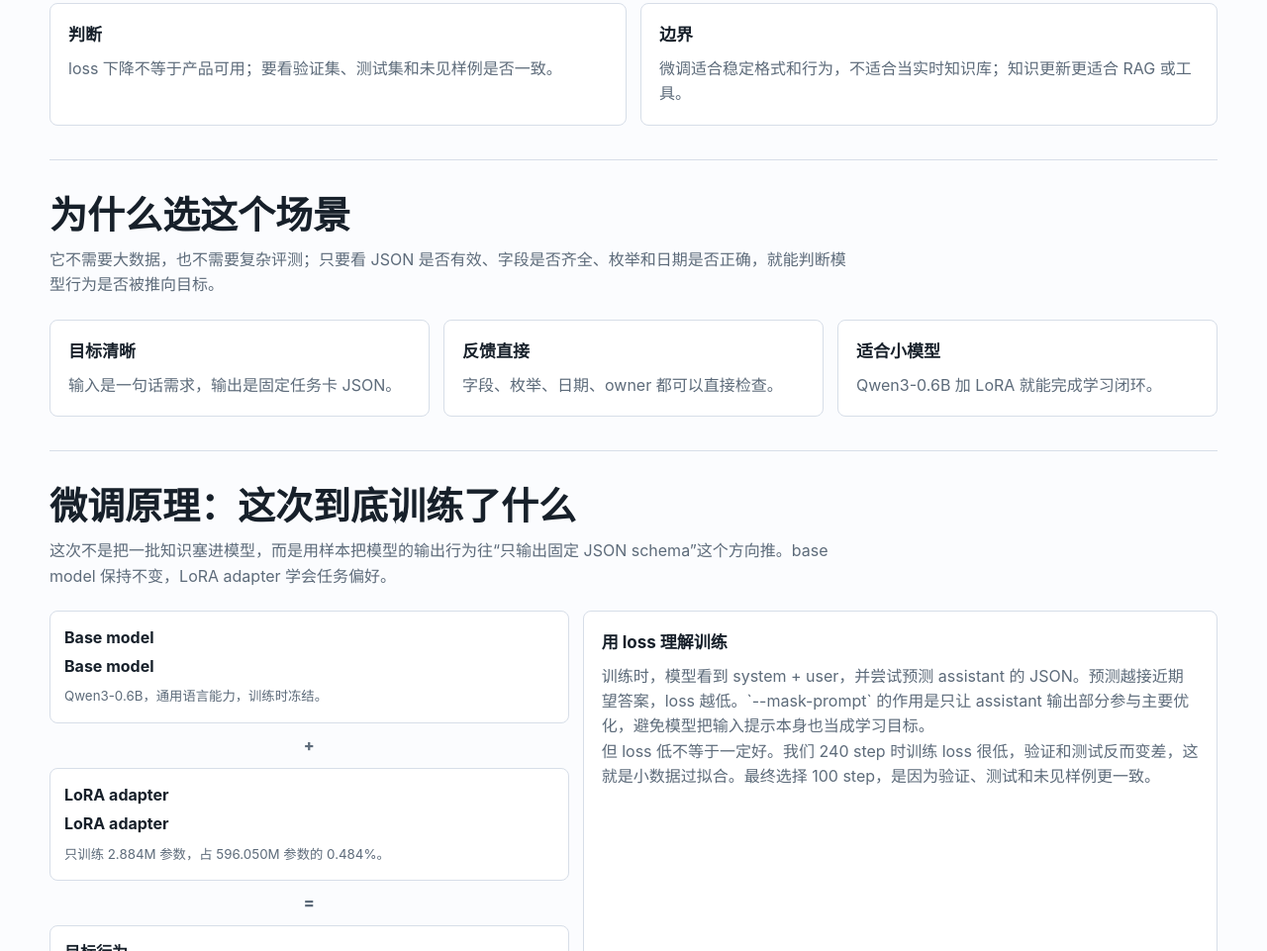
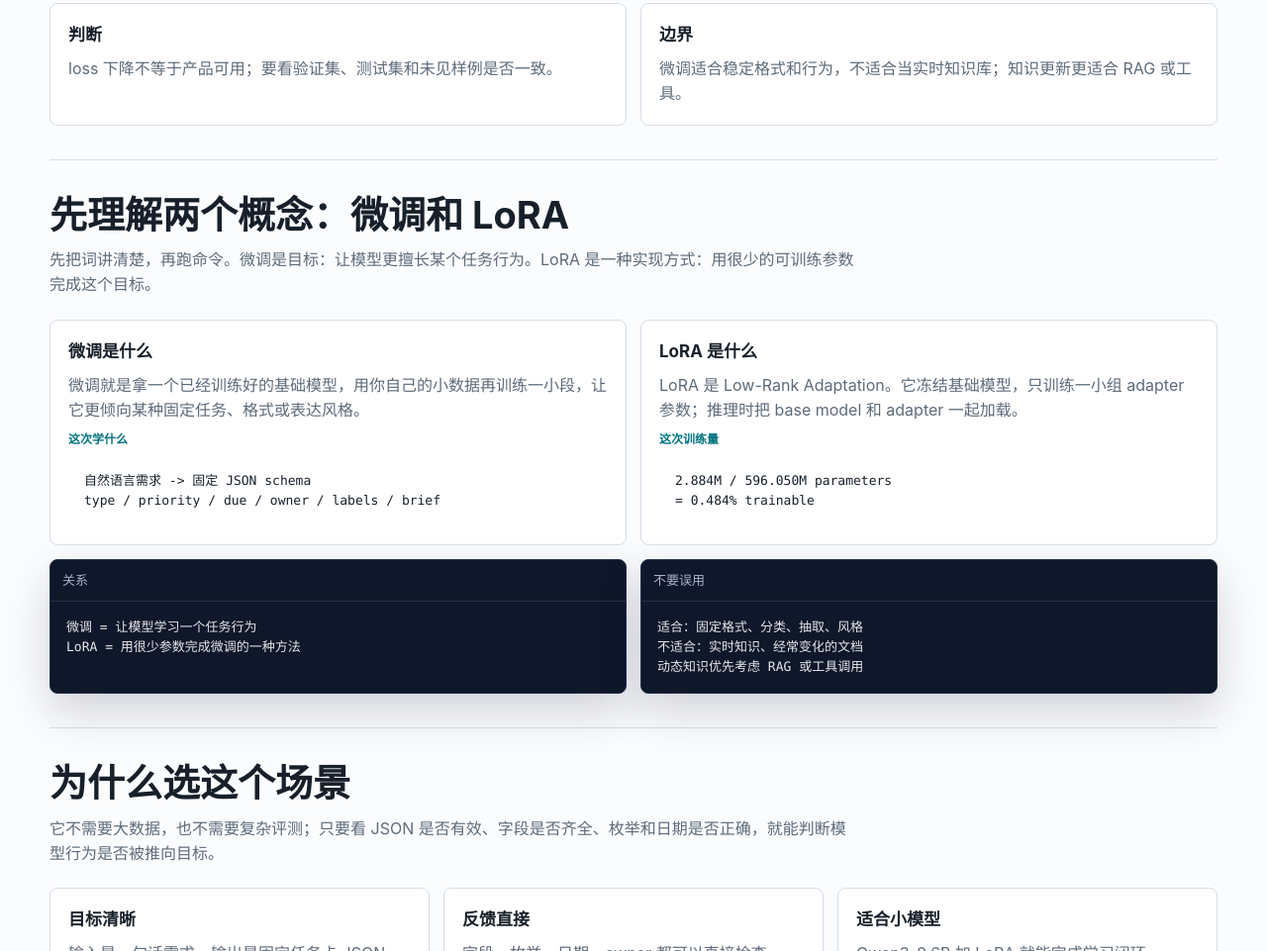
Before and after one commit to jackjin1997/minimal-finetune-practice, a plain HTML site: page index.html in a window 1280 px wide. Shown: the part 811-1772 px from the top of the page at 99% size. Drawn offline with Linux system fonts and the light colour scheme.

Commit message:
docs: explain finetuning and lora basics

```diff
--- a/index.html
+++ b/index.html
@@ -580,6 +580,53 @@
       </div>
     </section>
 
+    <section id="concepts">
+      <h2 data-lang="zh">先理解两个概念：微调和 LoRA</h2>
+      <h2 data-lang="en">Two Concepts First: Fine-Tuning and LoRA</h2>
+      <p class="section-lead" data-lang="zh">先把词讲清楚，再跑命令。微调是目标：让模型更擅长某个任务行为。LoRA 是一种实现方式：用很少的可训练参数完成这个目标。</p>
+      <p class="section-lead" data-lang="en">Clarify the terms before running commands. Fine-tuning is the goal: make a model better at a specific task behavior. LoRA is one way to do it: train a small number of adapter parameters.</p>
+      <div class="lesson-grid">
+        <article class="panel">
+          <h3 data-lang="zh">微调是什么</h3>
+          <h3 data-lang="en">What is fine-tuning?</h3>
+          <p data-lang="zh">微调就是拿一个已经训练好的基础模型，用你自己的小数据再训练一小段，让它更倾向某种固定任务、格式或表达风格。</p>
+          <p data-lang="en">Fine-tuning means taking an already trained base model and training it a bit more on your own data so it prefers a specific task, format, or style.</p>
+          <span class="mini-label" data-lang="zh">这次学什么</span>
+          <span class="mini-label" data-lang="en">What it learns here</span>
+          <pre>自然语言需求 -> 固定 JSON schema
+type / priority / due / owner / labels / brief</pre>
+        </article>
+        <article class="panel">
+          <h3 data-lang="zh">LoRA 是什么</h3>
+          <h3 data-lang="en">What is LoRA?</h3>
+          <p data-lang="zh">LoRA 是 Low-Rank Adaptation。它冻结基础模型，只训练一小组 adapter 参数；推理时把 base model 和 adapter 一起加载。</p>
+          <p data-lang="en">LoRA means Low-Rank Adaptation. It freezes the base model and trains a small adapter; at inference time, the base model and adapter are loaded together.</p>
+          <span class="mini-label" data-lang="zh">这次训练量</span>
+          <span class="mini-label" data-lang="en">Trainable size here</span>
+          <pre>2.884M / 596.050M parameters
+= 0.484% trainable</pre>
+        </article>
+      </div>
+      <div class="code-grid" style="margin-top:14px">
+        <div class="terminal">
+          <div class="terminal-head"><span data-lang="zh">关系</span><span data-lang="en">relationship</span></div>
+          <pre data-lang="zh">微调 = 让模型学习一个任务行为
+LoRA = 用很少参数完成微调的一种方法</pre>
+          <pre data-lang="en">Fine-tuning = teach a task behavior
+LoRA = a parameter-efficient way to fine-tune</pre>
+        </div>
+        <div class="terminal">
+          <div class="terminal-head"><span data-lang="zh">不要误用</span><span data-lang="en">do not misuse it</span></div>
+          <pre data-lang="zh">适合：固定格式、分类、抽取、风格
+不适合：实时知识、经常变化的文档
+动态知识优先考虑 RAG 或工具调用</pre>
+          <pre data-lang="en">Good for: format, classification, extraction, style
+Bad for: real-time facts and frequently changing docs
+Use RAG or tools for dynamic knowledge</pre>
+        </div>
+      </div>
+    </section>
+
     <section id="why">
       <h2 data-lang="zh">为什么选这个场景</h2>
       <h2 data-lang="en">Why This Scenario</h2>
```
Also changed, not shown: 2 other files.
